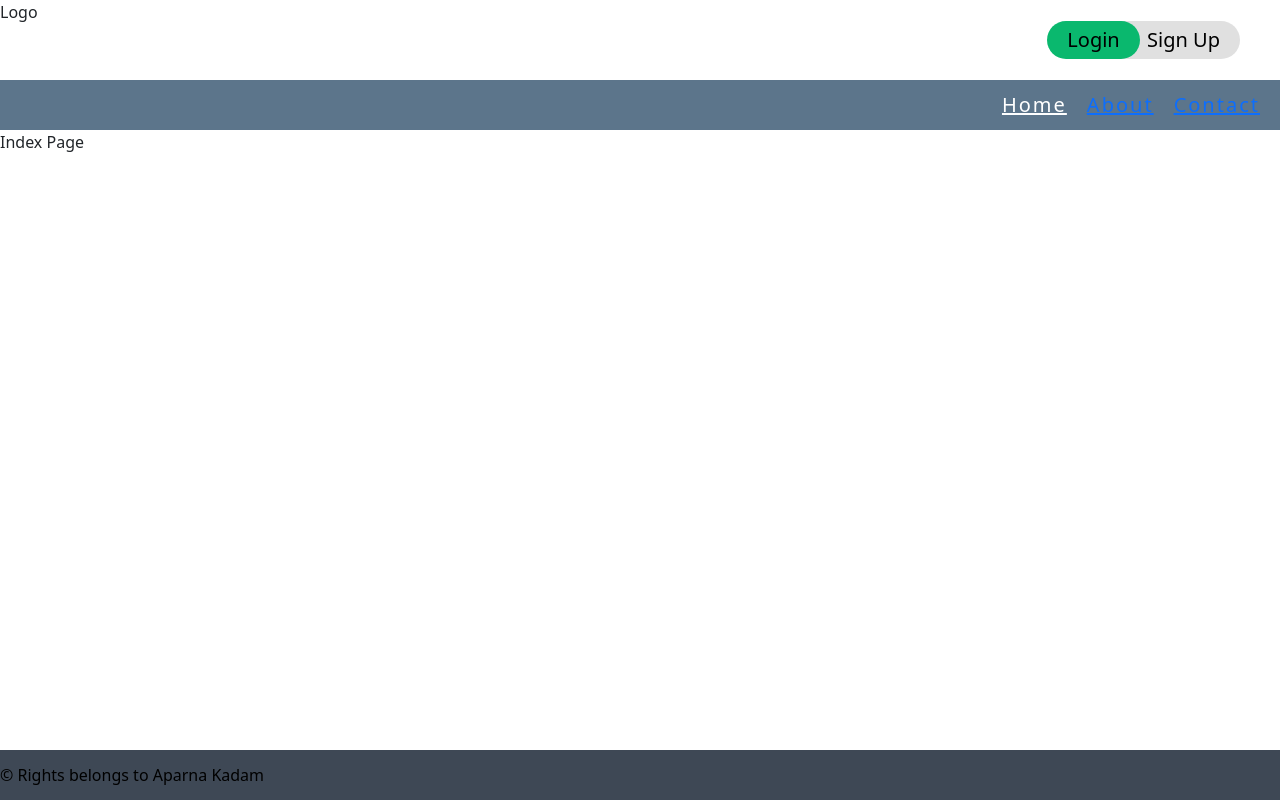
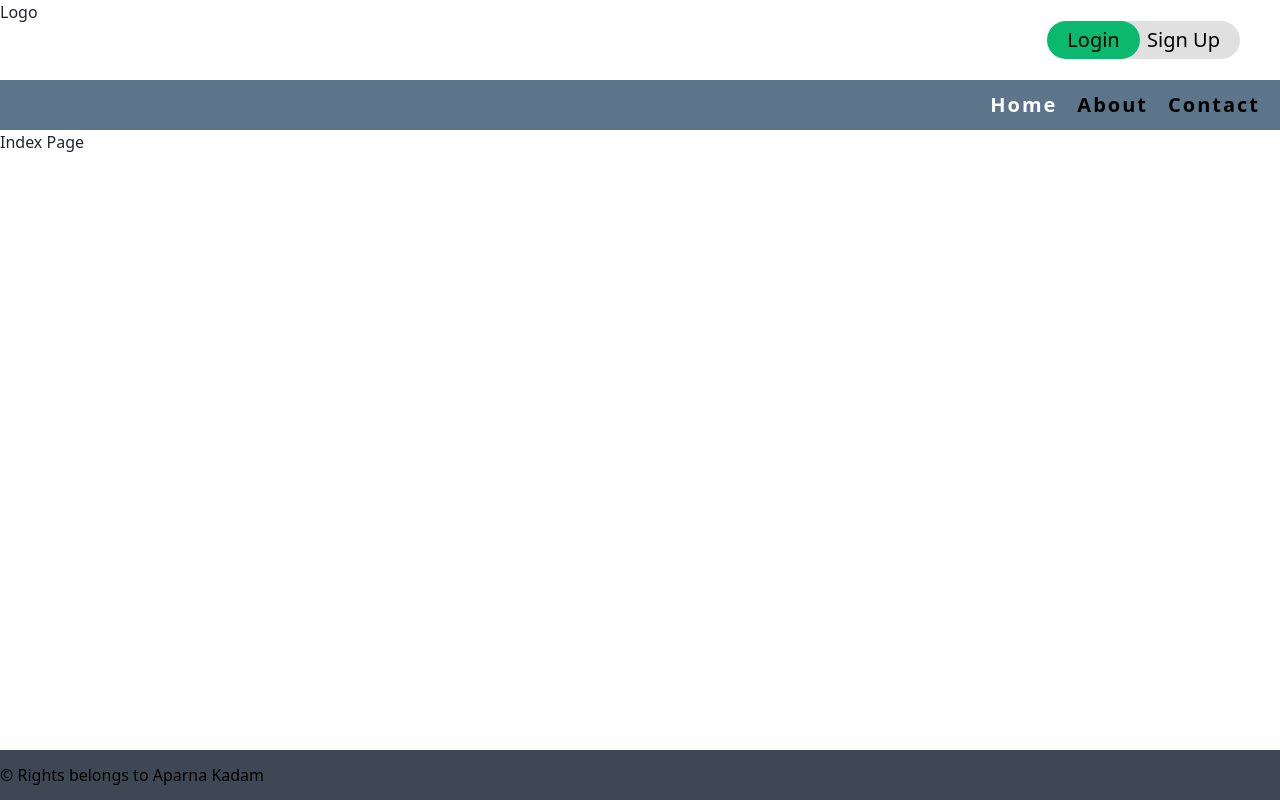
Before and after one commit to aparnajdhv/test, a Next.js app: page / in a window 1280 px wide. Built offline with nearby package versions, Linux system fonts and the light colour scheme.

Commit message:
commit message

```diff
--- a/src/components/menu.js
+++ b/src/components/menu.js
@@ -18,9 +18,9 @@ export const Menu = () => {
   return (
     <div className='menu'>
         <ul>
-            <li><Link id='home' className={menuItem=='home' && 'activeMenu'} onClick={fnClick} href='/home'>Home</Link></li>
-            <li><Link id='about' className={menuItem=='about' && 'activeMenu'} onClick={fnClick} href='/about'>About</Link></li>
-            <li><Link id='contact' className={menuItem=='contact' && 'activeMenu'} onClick={fnClick} href='/contact'>Contact</Link></li>
+            <li><Link id='home' className={menuItem=='home' && 'activeMenu' || 'menuList'} onClick={fnClick} href='/home'>Home</Link></li>
+            <li><Link id='about' className={menuItem=='about' && 'activeMenu' || 'menuList'} onClick={fnClick} href='/about'>About</Link></li>
+            <li><Link id='contact' className={menuItem=='contact' && 'activeMenu' || 'menuList'} onClick={fnClick} href='/contact'>Contact</Link></li>
         </ul>
     </div>
   )
--- a/src/styles/globals.css
+++ b/src/styles/globals.css
@@ -77,6 +77,11 @@ body{
     justify-content: flex-end;
     margin: 0;
 }
+.menuList{
+    color: #000;
+    text-decoration: none;
+    font-weight: bold;
+}
 
 .menu li{
     list-style: none;
@@ -84,7 +89,10 @@ body{
     letter-spacing: 2px;
     text-decoration: none;
     font-style: normal;
+    color: #000000;
 }
+
+
 
 .link{
     text-decoration: none;
@@ -98,6 +106,8 @@ body{
 
 .activeMenu{
     color:#fff;
+    text-decoration: none;
+    font-weight: bold;
 }
 
 .footer{
```
